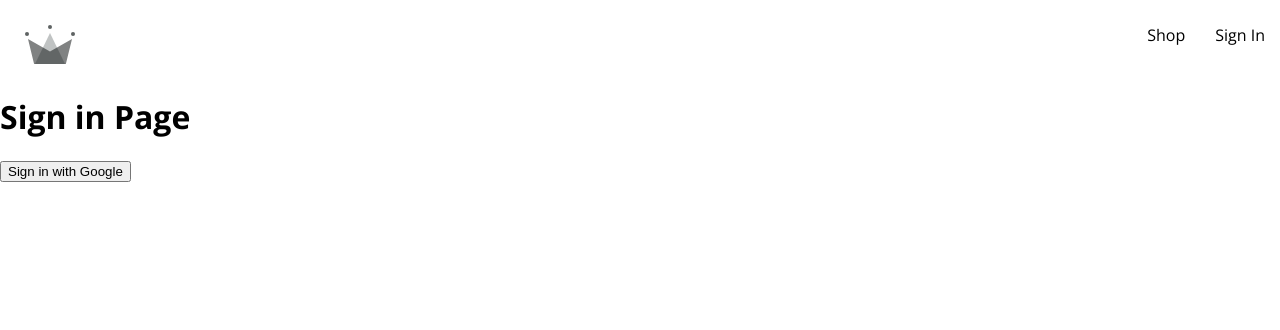
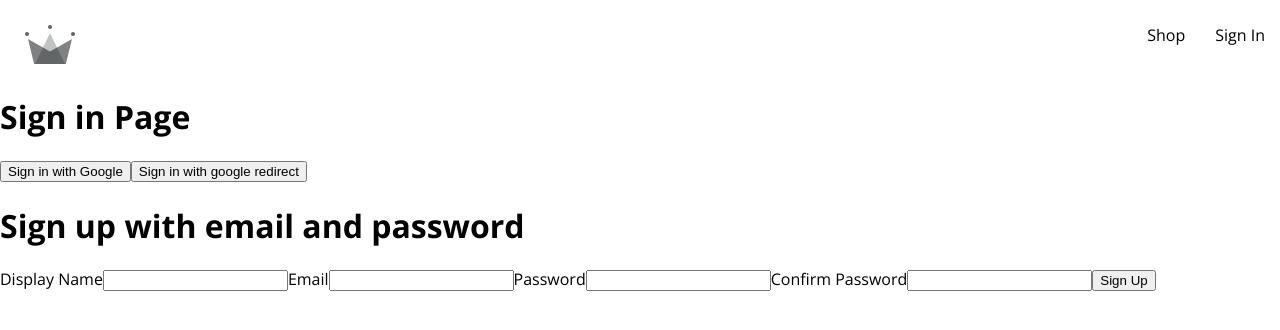
Before and after one commit to DaniyalTayyab/crwn-clothing, a React (Create React App) app: page /sign-in in a window 1280 px wide. Shown: the top 330 px of the page. Built offline with nearby package versions, Linux system fonts and the light colour scheme.

Commit message:
google sign completed and email password pending

```diff
--- /dev/null
+++ b/src/components/sign-up-form/sign-up-form.component.jsx
@@ -0,0 +1,86 @@
+import { useState } from "react";
+import {
+  createAuthUserWithEmailAndPassword,
+  createUserDocumentFromAuth,
+} from "../../utils/firebase/firebase.utils";
+
+const defaultFormFields = {
+  displayName: "",
+  email: "",
+  password: "",
+  confirmPassword: "",
+};
+
+const SignUpForm = () => {
+  const [formFields, setFormFields] = useState(defaultFormFields);
+  const { displayName, email, password, confirmPassword } = formFields;
+
+  const onChangeHandler = (event) => {
+    const { name, value } = event.target;
+    // console.log(name, value);
+    setFormFields({ ...formFields, [name]: value }); // to update the appropriate field we use []
+  };
+
+  const handleSubmit = (event) => {
+    event.preventDefault();
+
+    if (password !== confirmPassword) {
+      console.log("Password not match");
+      return;
+    }
+
+    try {
+      const response = createAuthUserWithEmailAndPassword(email, password);
+      console.log(response);
+    } catch (err) {
+      console.log("error while signing up", err);
+    }
+  };
+
+  return (
+    <div>
+      <h1>Sign up with email and password</h1>
+      <form onSubmit={handleSubmit}>
+        <label>Display Name</label>
+        <input
+          type="text"
+          required
+          onChange={onChangeHandler}
+          name="displayName"
+          value={displayName}
+        />
+
+        <label>Email</label>
+        <input
+          type="email"
+          required
+          onChange={onChangeHandler}
+          name="email"
+          value={email}
+        />
+
+        <label>Password</label>
+        <input
+          type="password"
+          required
+          onChange={onChangeHandler}
+          name="password"
+          value={password}
+        />
+
+        <label>Confirm Password</label>
+        <input
+          type="password"
+          required
+          onChange={onChangeHandler}
+          name="confirmPassword"
+          value={confirmPassword}
+        />
+
+        <button type="submit">Sign Up</button>
+      </form>
+    </div>
+  );
+};
+
+export default SignUpForm;
--- a/src/routes/sign-in/sign-in.component.jsx
+++ b/src/routes/sign-in/sign-in.component.jsx
@@ -1,9 +1,29 @@
+import { useEffect } from "react";
 import {
+  auth,
   signInWithGooglePopup,
+  signInWithGoogleRedirect,
   createUserDocumentFromAuth,
 } from "../../utils/firebase/firebase.utils";
+import { getRedirectResult } from "firebase/auth";
+import SignUpForm from "../../components/sign-up-form/sign-up-form.component";
 
 const SignIn = () => {
+  useEffect(() => {
+    async function go() {
+      try {
+        const response = await getRedirectResult(auth);
+        //   console.log(response);
+        if (response) {
+          const userDocRef = await createUserDocumentFromAuth(response.user);
+        }
+      } catch (err) {
+        console.log("error with redirect sign in", err);
+      }
+    }
+    go();
+  }, []);
+
   const logGoogleUser = async () => {
     try {
       const { user } = await signInWithGooglePopup();
@@ -18,6 +38,10 @@
     <div>
       <h1>Sign in Page</h1>
       <button onClick={logGoogleUser}>Sign in with Google</button>
+      <button onClick={signInWithGoogleRedirect}>
+        Sign in with google redirect
+      </button>
+      <SignUpForm />
     </div>
   );
 };
--- a/src/utils/firebase/firebase.utils.js
+++ b/src/utils/firebase/firebase.utils.js
@@ -5,6 +5,7 @@
   signInWithRedirect,
   signInWithPopup,
   GoogleAuthProvider,
+  createUserWithEmailAndPassword,
 } from "firebase/auth";
 import { getFirestore, doc, getDoc, setDoc } from "firebase/firestore";
 
@@ -24,18 +25,27 @@
 const firebaseApp = initializeApp(firebaseConfig);
 // const analytics = getAnalytics(firebaseApp);
 
-const provider = new GoogleAuthProvider();
+const googleProvider = new GoogleAuthProvider();
 
-provider.setCustomParameters({
+googleProvider.setCustomParameters({
   prompt: "select_account",
 });
 
+// auth is used as our application or firebase instance authentication memory bank tracking all of our authentication state regardless of where our app is going
 export const auth = getAuth();
-export const signInWithGooglePopup = () => signInWithPopup(auth, provider);
 
+export const signInWithGooglePopup = () =>
+  signInWithPopup(auth, googleProvider);
+
+export const signInWithGoogleRedirect = () =>
+  signInWithRedirect(auth, googleProvider);
+
+// DB instance
 export const db = getFirestore();
 
+// create user reference in database
 export const createUserDocumentFromAuth = async (userAuth) => {
+  if (!userAuth) return;
   // check if there is existing document reference (reference mean the actual instance of document model)
   const userDocRef = doc(db, "users", userAuth.uid); //1- database, 2- name of collection 3- name of document
   console.log(userDocRef);
@@ -63,3 +73,8 @@
   // if it exists just return the reference anyways
   return userDocRef;
 };
+
+export const createAuthUserWithEmailAndPassword = async (email, password) => {
+  if (!email || !password) return;
+  return await createUserWithEmailAndPassword(auth, email, password);
+};
```
